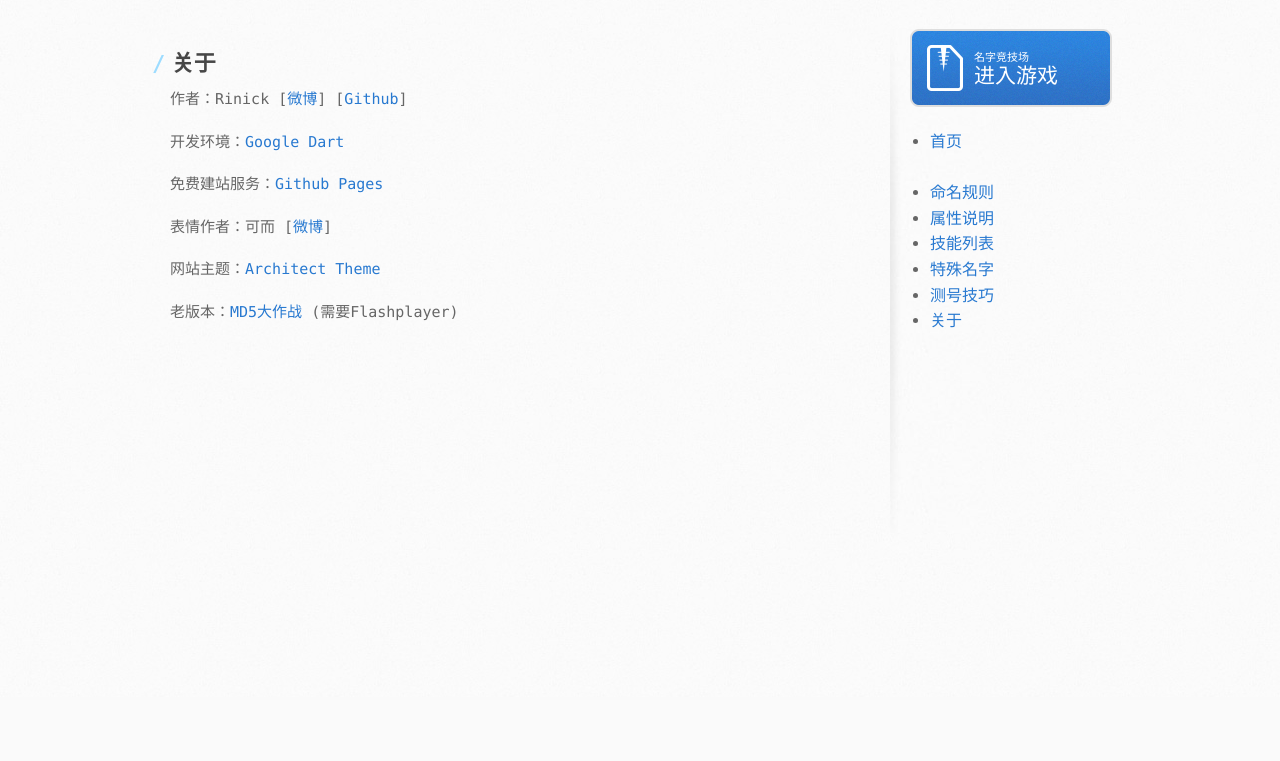
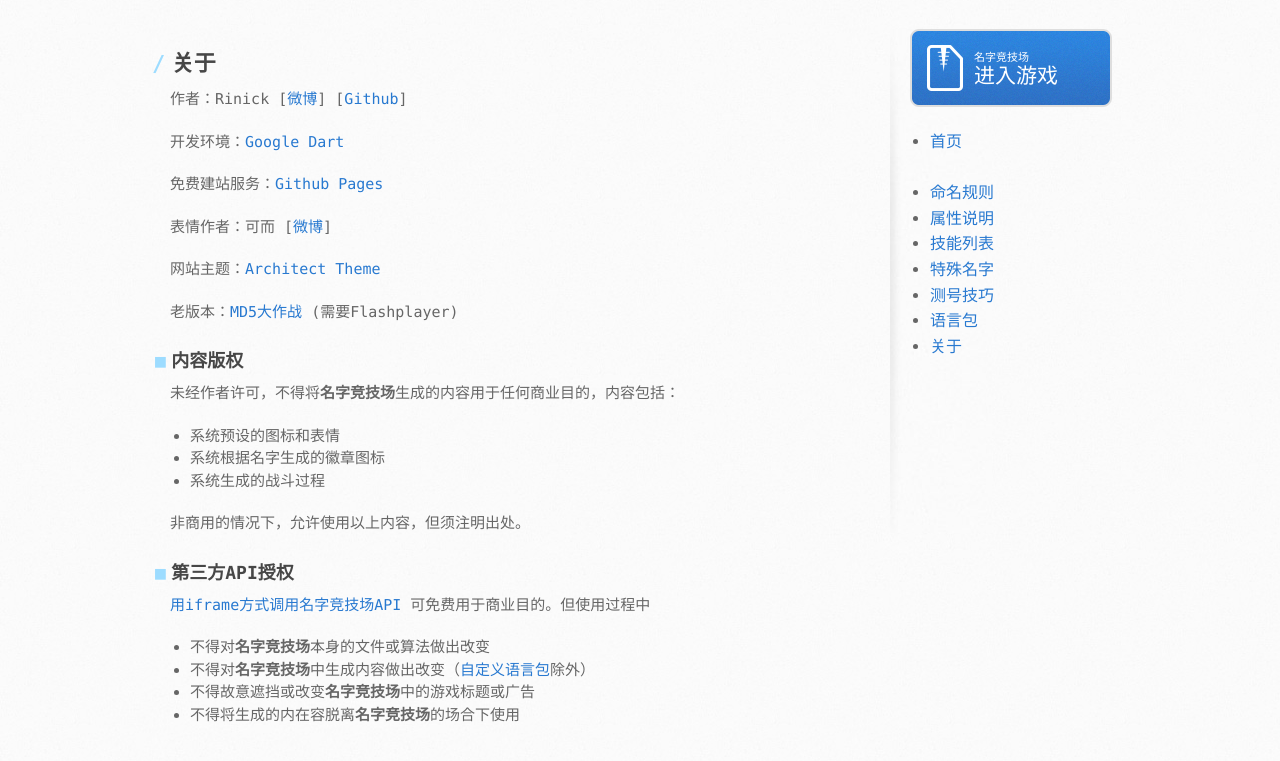
Before and after one commit to namerena/help, a plain HTML site: page about.html in a window 1280 px wide. Shown: the part 103-864 px from the top of the page. Before the commit the page ends 800 px from the top, so only its background shows below. Drawn offline with Linux system fonts and the light colour scheme.

Commit message:
improve layout

```diff
--- a/about.html
+++ b/about.html
@@ -51,6 +51,28 @@
 
 <p>老版本：<a href="http://www.goozo.net/index.php?title=MD5%E5%A4%A7%E4%BD%9C%E6%88%98">MD5大作战</a> (需要Flashplayer)</p>
 
+<h3 id="section">内容版权</h3>
+
+<p>未经作者许可，不得将<strong>名字竞技场</strong>生成的内容用于任何商业目的，内容包括：</p>
+
+<ul>
+  <li>系统预设的图标和表情</li>
+  <li>系统根据名字生成的徽章图标</li>
+  <li>系统生成的战斗过程</li>
+</ul>
+
+<p>非商用的情况下，允许使用以上内容，但须注明出处。</p>
+
+<h3 id="api">第三方API授权</h3>
+
+<p><a href="./api.html">用iframe方式调用名字竞技场API</a> 可免费用于商业目的。但使用过程中</p>
+
+<ul>
+  <li>不得对<strong>名字竞技场</strong>本身的文件或算法做出改变</li>
+  <li>不得对<strong>名字竞技场</strong>中生成内容做出改变（<a href="./custom_lan.html">自定义语言包</a>除外）</li>
+  <li>不得故意遮挡或改变<strong>名字竞技场</strong>中的游戏标题或广告</li>
+  <li>不得将生成的内在容脱离<strong>名字竞技场</strong>的场合下使用</li>
+</ul>
 
 
 
@@ -70,6 +92,7 @@
           <li><a href="skill.html" >技能列表</a></li>
           <li><a href="special.html" >特殊名字</a></li>
           <li><a href="testing.html" >测号技巧</a></li>
+          <li><a href="custom_lan.html" >语言包</a></li>
           <li><a href="about.html" >关于</a></li>
         </ul>
 
--- a/stylesheets/stylesheet.css
+++ b/stylesheets/stylesheet.css
@@ -859,4 +859,8 @@ dl dd {
 @media only screen and (min-width: 480px) and (max-width: 767px) { }
 
 /* Mobile Portrait Size to Mobile Landscape Size (devices and browsers) */
-@media only screen and (max-width: 479px) { }
+@media only screen and (max-width: 479px) {
+  header h2 {
+    display:none;
+  }
+}
```
Also changed, not shown: api.html (+1 -0 lines), attribute.html (+1 -0 lines), community.html (+15 -7 lines), custom_lan.html (+3 -2 lines), index.html (+4 -3 lines), naming.html (+1 -0 lines), skill.html (+1 -0 lines), special.html (+1 -0 lines), testing.html (+1 -0 lines), images/lan_demo_money.png, images/logo64.png (added).
